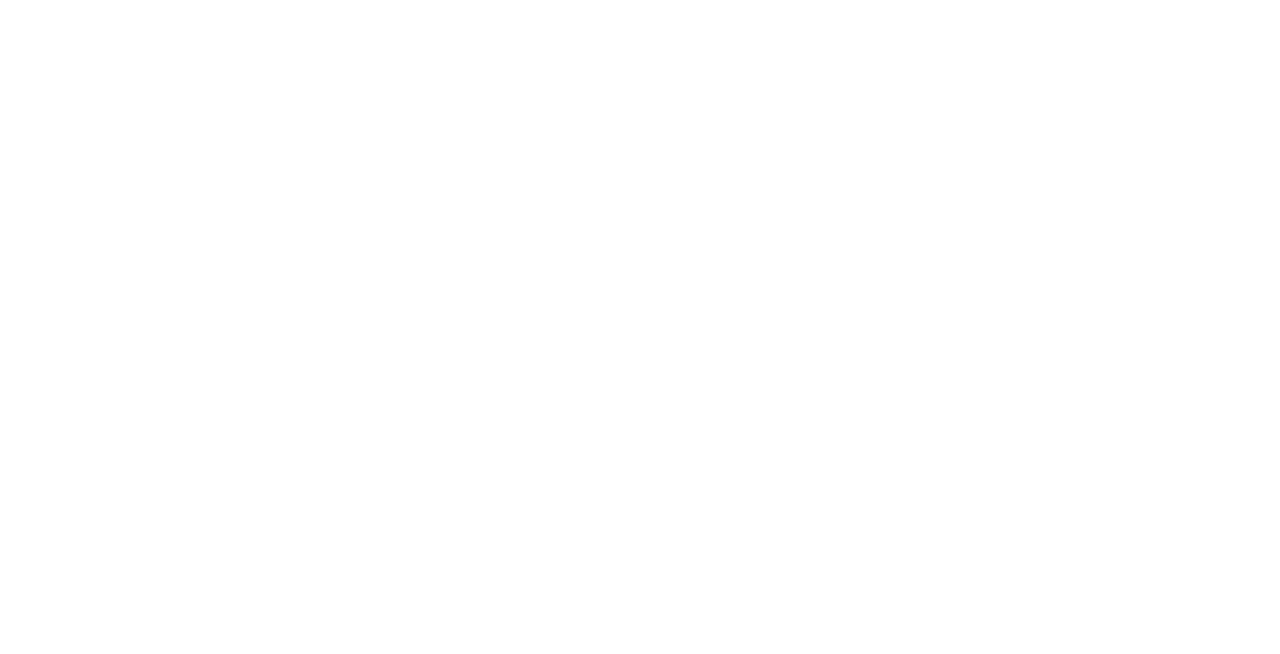
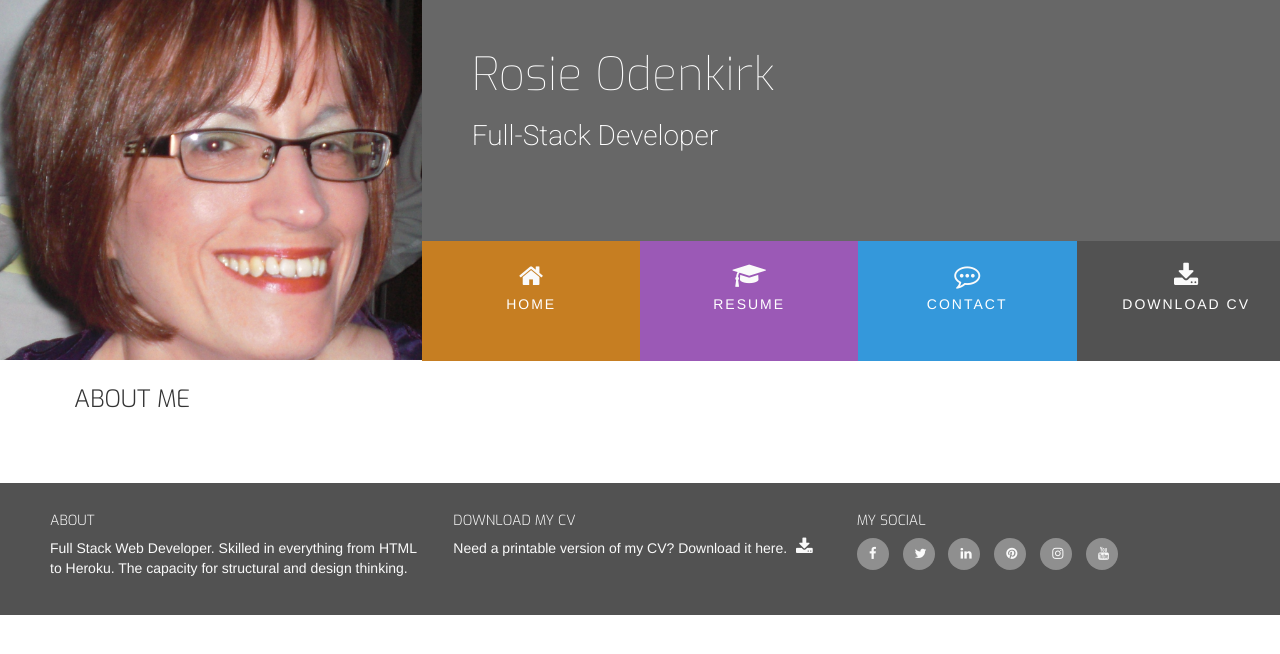
Before and after one commit to joanms/ucd-resume, a plain HTML site: page index.html in a window 1280 px wide. Drawn offline with nearby package versions, Linux system fonts and the light colour scheme.

Commit message:
created personal section basic structure

```diff
--- a/assets/css/style.css
+++ b/assets/css/style.css
@@ -0,0 +1,203 @@
+@import url('https://fonts.googleapis.com/css?family=Roboto:100,200,300,400,500,600,700|Exo:100,200,300,400,500,600,700');
+
+/*-------------------------------------------Colors*/
+
+.bg-color-name-title{
+    background-color: #676767;
+}
+
+.bg-color-three-reasons{
+    background-color: #ffffff;
+}
+
+.ui-menu-color-home{
+    background-color: #c67e22;
+}
+
+.ui-menu-color-resume{
+    background-color: #9b59b6;
+}
+
+.ui-menu-color-contact{
+    background-color: #3498db;
+
+}
+.ui-menu-color-download{
+    background-color: #525252;
+}
+
+/*-------------------------------------------Special Padding/Margins/Text*/
+
+h1,h2,h3,h4{
+    margin: 0;
+}
+
+.uppercase{
+    text-transform: uppercase;
+}
+
+.general-sub{
+    font-family: "Exo", sans-serif;
+    font-weight: 300;
+    color: #fafafa;
+}
+
+.inline-block{
+    display: inline-block;
+}
+
+.section-column{
+    padding:0 30px 30px;
+    float: none;
+    display: table-cell;
+}
+
+.row-table{
+    display: table;
+}
+
+.section-heading{
+    font-family: "Exo", sans-serif;
+    font-weight: 300;
+    margin-top: 25px;
+    margin-bottom: 40px;
+}
+
+/*-------------------------------------------Heading*/
+
+header{
+    margin: 0;
+}
+
+.heading{
+    margin-left: 50px;
+}
+
+.logo{
+    background: url("../images/facebook.jpg");
+    background-position: center;
+    background-repeat: no-repeat;
+    background-size: cover;
+    min-height: 360px;
+    transition: all .5s ease-in-out;
+    -o-transition: all .5s ease-in-out;
+    -moz-transition: all .5s ease-in-out;
+    -webkit-transition: all .5s ease-in-out;
+}
+
+.name{
+    font-family: "Exo", sans-serif;
+    font-weight: 100;
+    font-size: 46px;
+    margin-top: 50px;
+    color: white;
+}
+
+.title{
+    font-family: "Roboto", sans-serif;
+    font-weight: 200;
+    font-size: 28px;
+    margin-top: 20px;
+    margin-bottom: 90px;
+    color: white;
+}
+
+#nav{
+    margin: 0;
+}
+
+#nav li{
+    padding: 0;
+}
+
+.menuitem{
+    height: 120px;
+    text-align: center;
+    padding: 0;
+}
+
+.menuitem a{
+    width: 100%;
+    text-decoration: none;
+    color: white;
+    height: 120px;
+}
+
+.menuitem a i{
+    padding-top: 22px;
+    display: block;
+    color: #fafafa;
+    font-size: 26px;
+}
+
+.menuitem span{
+    display: block;
+    width: 100%;
+    padding-top: 5px;
+    text-align: center;
+    text-transform: uppercase;
+    font-size: 14px;
+    font-weight: 300;
+    letter-spacing: 2px;
+}
+
+
+/*-------------------------------------------Hover.css*/
+
+.hvr-sweep-to-bottom:before{
+    background: rgba(0,0,0, 0.2);
+    height: 120px;
+}
+
+
+/*-------------------------------------------Footer.css*/
+
+footer{
+    background-color: #525252;
+    color: #fafafa;
+    min-height: 120px;
+    margin: 0;
+}
+
+footer .cv-pdf i{
+    color: #fafafa;
+    text-align: center;
+    font-size: 18px;
+    padding-left: 5px;
+}
+
+footer .cv-pdf i:hover{
+    color: #e84610;
+    transition: all 0.35s ease-in-out;
+    -o-transition: all 0.35s ease-in-out;
+    -moz-transition: all 0.35s ease-in-out;
+    -webkit-transition: all 0.35s ease-in-out;
+}
+
+.social-links{
+    padding-bottom: 15px;
+}
+
+.social-links li a i{
+    width: 32px;
+    height: 32px;
+    padding: 12px;
+    border-radius: 50%;
+    font-size: 13px;
+    line-height: 7px;
+    text-align: center;
+    color: #fafafa;
+    background: #8f8f8f;
+    transition: all 0.35s ease-in-out;
+    -o-transition: all 0.35s ease-in-out;
+    -moz-transition: all 0.35s ease-in-out;
+    -webkit-transition: all 0.35s ease-in-out;
+}
+
+.social-links li a i:hover{
+    background: #e84610;
+}
+
+#footer-details{
+    margin: 20px;
+}
--- a/index.html
+++ b/index.html
@@ -1,18 +1,87 @@
 <!DOCTYPE html>
 <html lang="en">
+
     <head>
-        <link rel="stylesheet" href="https://maxcdn.bootstrapcdn.com/bootstrap/4.0.0-beta.3/css/bootstrap.min.css" type="text/css" />
+        <link rel="stylesheet" href="https://maxcdn.bootstrapcdn.com/bootstrap/3.3.7/css/bootstrap.min.css" type="text/css" />
         <link rel="stylesheet" href="https://maxcdn.bootstrapcdn.com/font-awesome/4.7.0/css/font-awesome.min.css" type="text/css" />
+        <link rel="stylesheet" href="https://cdnjs.cloudflare.com/ajax/libs/hover.css/2.1.1/css/hover-min.css" type="text/css" />
+        <link rel="stylesheet" href="assets/css/style.css" type="text/css" />
 </head>
+
 <body>
     <header>
+            <div class="row">
+                <a href="index.html"
+                    <span class="col-md-4 logo"></span>
+            </a>
+            <div class="col-md-8">
+                <div class="row bg-color-name-title">
+                    <div class="heading">
+                        <h1 class="name">Rosie Odenkirk</h1>
+                        <h2 class="title">Full-Stack Developer</h2>
+                    </div>
+                </div>
+                <div class="row">
+                    <ul id="nav" class="list-inline clearfix">
+                        <li class="col-xs-6 col-sm-3 ui-menu-color-home menuitem">
+                            <a href="#" class="hvr-sweep-to-bottom"><i class="fa fa-home" aria-hidden="true"></i></i><span>Home</span></a>
+                        </li>
+                        <li class="col-xs-6 col-sm-3 ui-menu-color-resume menuitem">
+                            <a href="#" class="hvr-sweep-to-bottom"><i class="fa fa-graduation-cap" aria-hidden="true"></i><span>Resume</span></a>
+                        </li>
+                        <li class="col-xs-6 col-sm-3 ui-menu-color-contact menuitem">
+                            <a href="#" class="hvr-sweep-to-bottom"><i class="fa fa-commenting-o" aria-hidden="true"></i><span>Contact</span></a>
+                        </li>
+                        <li class="col-xs-6 col-sm-3 ui-menu-color-download menuitem">
+                            <a href="#" class="hvr-sweep-to-bottom"><i class="fa fa-download" aria-hidden="true"></i><span>Download CV</span></a>
+                        </li>
+                    </ul>
+                </div>
+            </div>
+         </div>
+    </header>
 
-    </header>
-    <section>
+    <section class="container-fluid">
+        <div class="row row-table">
+            <div class="col-xs-12 col-sm-12 col-md-8 bg-color-three-reasons section-column">
+                <div class="row">
+                    <div class="col-md-12">
+                        <h3 class="section-heading uppercase">About Me</h3>
+                    </div>
+                </div>
+            </div>
+        </div>
+    </section>
 
-    </section>
-    <footer>
+    <footer class="container-fluid">
+        <div id="footer-details" class="row">
+            <div class="col-sm-4">
+                <h5 class="uppercase general-sub">About</h5>
+                <p class="inline-block">
+                    Full Stack Web Developer. Skilled in everything from HTML to Heroku.
+                    The capacity for structural and design thinking.
+                </p>
+            </div>
+            <div class="col-sm-4">
+                <h5 class="uppercase general-sub">Download my CV</h5>
+                <p class="inline-block">
+                    Need a printable version of my CV? Download it here.
+                    <a href="#" class="cv-pdf"><i class="fa fa-download" aria-hidden="true"></i></a>
+                </p>
+            </div>
+            <div class="col-sm-4">
+                <h5 class="uppercase general-sub">My Social</h5>
+                <ul class="list-inline social-links">
+                    <li><a target="_blank" href="#"><i class="fa fa-facebook"></i></a></li>
+                    <li><a target="_blank" href="#"><i class="fa fa-twitter"></i></a></li>
+                    <li><a target="_blank" href="#"><i class="fa fa-linkedin"></i></a></li>
+                    <li><a target="_blank" href="#"><i class="fa fa-pinterest"></i></a></li>
+                    <li><a target="_blank" href="#"><i class="fa fa-instagram"></i></a></li>
+                    <li><a target="_blank" href="#"><i class="fa fa-youtube"></i></a></li>
 
+                </ul>
+            </div>
+        </div>
     </footer>
 </body>
 </html>
```
Also changed, not shown: assets/images/facebook.jpg (added).
